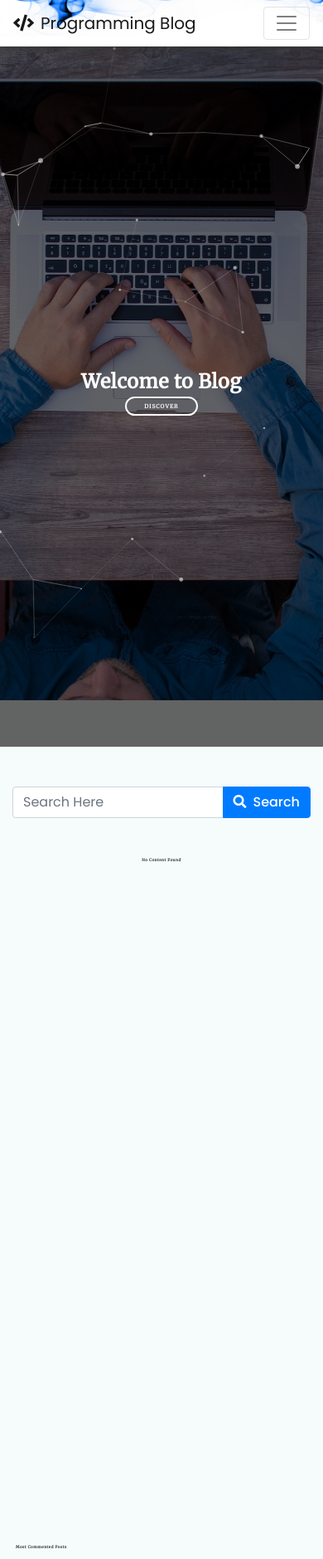
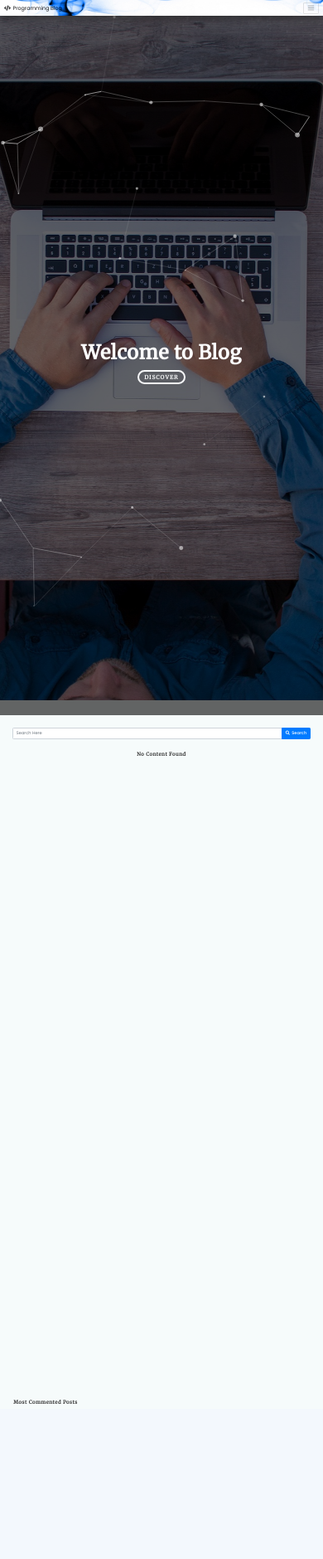
Before and after one commit to AmarjotSingh21/DjangoBlog, a Django app: page / in a window 390 px wide. Shown: the whole page at 83% size. After the commit the page ends 1692 px from the top, so only its background shows below. Run offline with Django 3.2, Linux system fonts and the light colour scheme; data that the repository does not hold is empty; some libraries are stand-ins or nearby versions.

Commit message:
style settings

```diff
--- a/static/style.css
+++ b/static/style.css
@@ -1,12 +1,12 @@
 html{
 	scroll-behavior: smooth;
-
+	font-size: 1vw;
 }
 
 body{
 	font-family: 'Poppins', sans-serif;
 	color: #333333;
-	padding-top:56px;
+	padding-top:3.6em;
 	background-color: #E2F4F34D;
 }
 
@@ -192,14 +192,14 @@ h1, h2, h3, h4, h5, h6 {
     font-weight: bold;
     letter-spacing: 0.5px;
 }
-h1{font-size:2vw}
-h2{font-size:1.5vw}
-h3{font-size:1.17vw}
-h4{font-size:1vw}
-h5{font-size:0.83vw}
-h6{font-size:0.75vw}
+h1{font-size:2em}
+h2{font-size:1.5em}
+h3{font-size:1.17em}
+h4{font-size:1em}
+h5{font-size:0.83em}
+h6{font-size:0.75em}
 p{
-	font-size: 1vw;
+	font-size: 1em;
 }
 .main-header a.btn{
 	border-radius: 2rem;
@@ -405,3 +405,40 @@ aside .list-group-item{
 	60%{transform: translateX(-7vh);opacity: 1;}
 	100%{transform: translateX(0vh);opacity: 1;}
 }
+
+
+@media (max-width: 576px) {
+  html {
+    font-size: 2vw;
+  }
+  body{
+  	font-size: 1rem;
+  }
+}
+
+@media (max-width: 768px) {
+  html {
+    font-size: 1.6vw;
+  }
+  body{
+  	font-size: 1rem;
+  }
+}
+
+@media (max-width: 992px) {
+	html {
+    font-size: 1.3vw;
+  }
+  body{
+  	font-size: 1rem;
+  }
+}
+
+@media (max-width: 1200px) {
+	html {
+    font-size: 1.3vw;
+  }
+  body{
+  	font-size: 1rem;
+  }
+}
```
